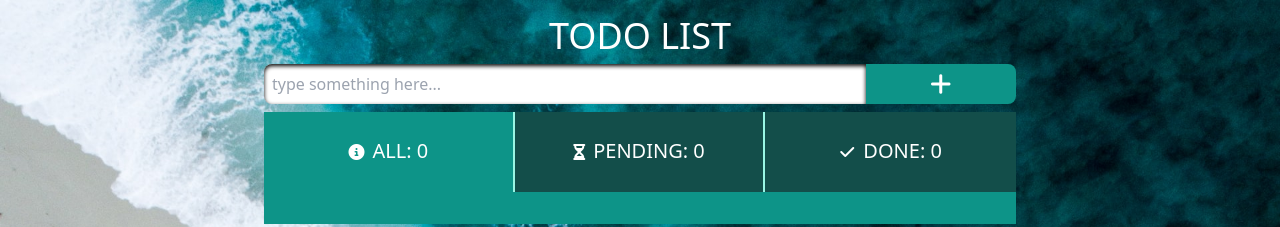
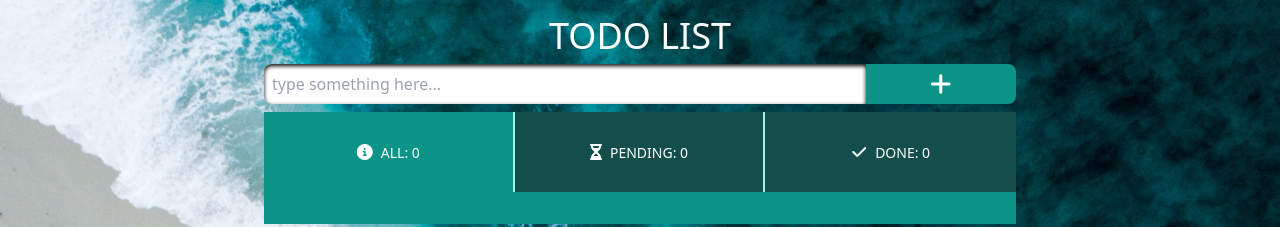
Before and after one commit to twkhjl/vue3-todo-01, a Vue app: page /todo in a window 1280 px wide. Shown: the top 227 px of the page. Built offline with nearby package versions, Linux system fonts and the light colour scheme.

Commit message:
change tab text sizt

```diff
--- a/src/components/elements/tab.vue
+++ b/src/components/elements/tab.vue
@@ -22,6 +22,6 @@ function changeFilter(){
       class="h-[10vh] w-[calc(100%/3)]
       border-r-2 border-teal-200 last:border-r-0
       text-center leading-[10vh] text-white hover:bg-teal-400 hover:text-black">
-      <i :class="iconClass"></i><span class="ml-2 text-xl font-extralight">{{ text }}</span>
+      <i :class="iconClass"></i><span class="ml-2 text-sm font-extralight">{{ text }}</span>
     </div>
 </template>
```
Also changed, not shown: 4 other files (tests, documents, lock files or other folders).
